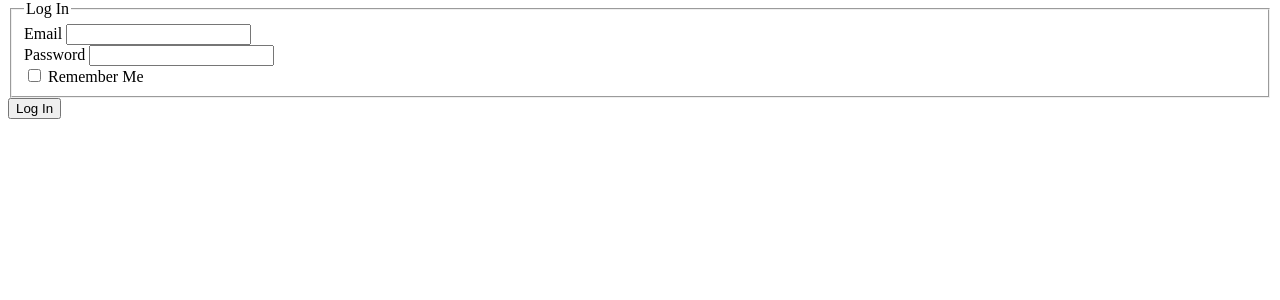
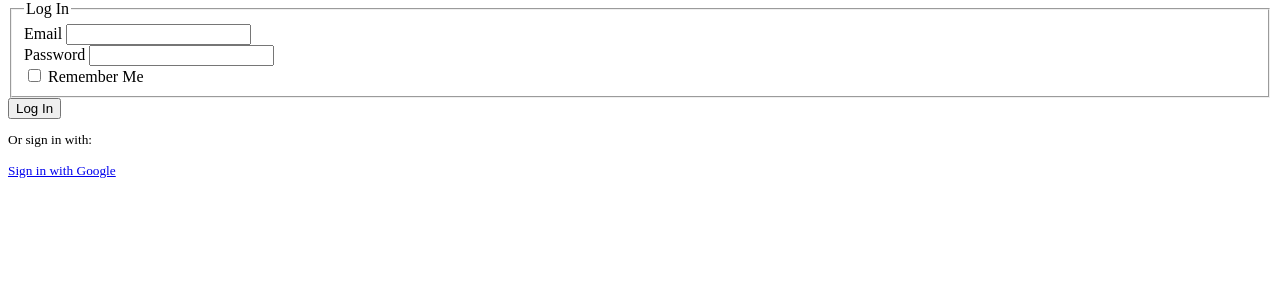
Before and after one commit to arielabrazaldo/COMP424-CampusHub, a Flask app: page /login in a window 1280 px wide. Shown: the part 26-326 px from the top of the page. Run offline with Flask 3, Linux system fonts and the light colour scheme.

Commit message:
Completed secure Google OAuth 2.0 integration with logins

```diff
--- a/app.py
+++ b/app.py
@@ -1,9 +1,15 @@
 # app.py
+
+import os
+from dotenv import load_dotenv
+
+load_dotenv()
 
 from flask import Flask, render_template, url_for, flash, redirect
 from flask_sqlalchemy import SQLAlchemy
 from flask_bcrypt import Bcrypt
 from flask_login import LoginManager, logout_user, login_required
+from authlib.integrations.flask_client import OAuth
 
 # Initialize db object globally but without the app yet
 db = SQLAlchemy()
@@ -14,12 +20,24 @@ bcrypt = Bcrypt()
 # Initialize LoginManager globally
 login_manager = LoginManager()
 
+# Initialize OAuth globally
+oauth = OAuth()
+
 # Function to create and configure the app
 def create_app():
+
+    # Import the globally defined objects into the function's scope
+    global db, bcrypt, login_manager, oauth
+
     app = Flask(__name__)
 
+    # --- Google OAuth Configuration -----------------------------------------
+    app.config['GOOGLE_CLIENT_ID'] = os.getenv('GOOGLE_CLIENT_ID')
+    app.config['GOOGLE_CLIENT_SECRET'] = os.getenv('GOOGLE_CLIENT_SECRET')
+
     # Configuration for Flask-WTF Secret Key
-    app.config['SECRET_KEY'] = 'your_super_secret_key_change_me'
+    app.config['SECRET_KEY'] = os.getenv('FLASK_SECRET_KEY')
+    # ------------------------------------------------------------------------
 
     # Configuration for SQLAlchemy
     app.config['SQLALCHEMY_DATABASE_URI'] = 'sqlite:///site.db'
@@ -34,10 +52,22 @@ def create_app():
     # Initialize LoginManager with the app
     login_manager.init_app(app)
 
-    # Function to reload the user from the user ID stored in the session
-    @login_manager.user_loader
-    def load_user(user_id):
-        return User.query.get(int(user_id))
+    # Initialize OAuth with the app
+    oauth.init_app(app)
+
+    # Register the google remote app
+    oauth.register(
+        name='google',
+        client_id=app.config['GOOGLE_CLIENT_ID'],
+        client_secret=app.config['GOOGLE_CLIENT_SECRET'],
+        server_metadata_url='https://accounts.google.com/.well-known/openid-configuration',
+        access_token_url='https://oauth2.googleapis.com/token',
+        access_token_params=None,
+        authorize_url='https://accounts.google.com/o/oauth2/auth',
+        authorize_params=None,
+        api_base_url='https://www.googleapis.com/oauth2/v1/',
+        client_kwargs={'scope': 'openid email profile'}, # Request user email and profile
+    )
 
     # Configure the view function that handles logins
     login_manager.login_view = 'login'
@@ -48,6 +78,11 @@ def create_app():
     # IMPORT ROUTES AND FORMS HERE TO AVOID CIRCULAR IMPORTS
     from forms import RegistrationForm, LoginForm
     from models import User
+
+    # Function to reload the user from the user ID stored in the session
+    @login_manager.user_loader
+    def load_user(user_id):
+        return User.query.get(int(user_id))
 
     # --- Routes ---
 
@@ -102,6 +137,39 @@ def create_app():
         flash("You have been logged out.", 'info')
         return redirect(url_for('hello_world'))
 
+    @app.route('/login/google')
+    def login_google():
+        """Initiates the Google OAuth login flow."""
+        google = oauth.create_client('google')
+        # Use the named redirect endpoint 'authorize_google'
+        redirect_uri = url_for('authorize_google', _external=True)
+        return google.authorize_redirect(redirect_uri)
+
+    @app.route('/google/auth')
+    def authorize_google():
+        """Handles the callback from Google, authenticates the user, and logs them in."""
+        google = oauth.create_client('google')
+        token = google.authorize_access_token()
+        user_info = google.get('userinfo').json() # Fetch user data (email, name)
+
+        # --- Database and Login Logic ---
+        user = User.query.filter_by(email=user_info['email']).first()
+
+        if user is None:
+            # Create a new user record for the OAuth user
+            user = User(username=user_info['name'],
+                        email=user_info['email'],
+                        password='') # Password is a placeholder for OAuth users
+            db.session.add(user)
+            db.session.commit()
+
+        # Log the user into the Flask session
+        from flask_login import login_user
+        login_user(user)
+
+        flash(f'Successfully logged in with Google as {user.username}!', 'success')
+        return redirect(url_for('hello_world'))
+
     return app
 
 # If running directly, run the create_app function
--- a/templates/login.html
+++ b/templates/login.html
@@ -22,5 +22,14 @@
                 {{ form.submit(class="btn btn-outline-info") }}
             </div>
         </form>
+
+        <div class="border-top pt-3">
+            <small class="text-muted">
+                <p>Or sign in with:</p>
+                <a class="btn btn-outline-danger" href="{{ url_for('login_google') }}">
+                    Sign in with Google
+                </a>
+            </small>
+        </div>
     </div>
 {% endblock content %}
```
Also changed, not shown: 1 other file.
